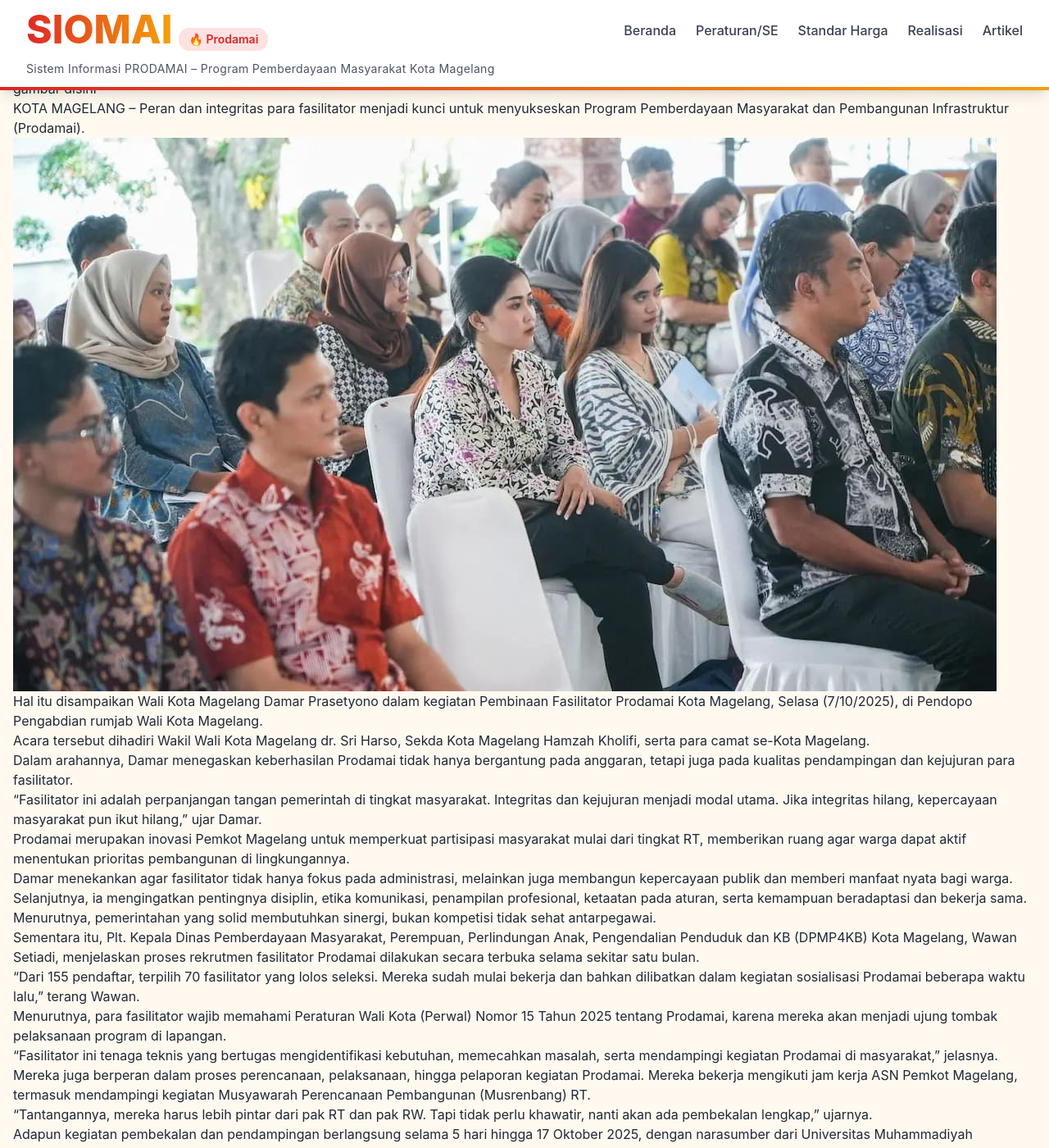
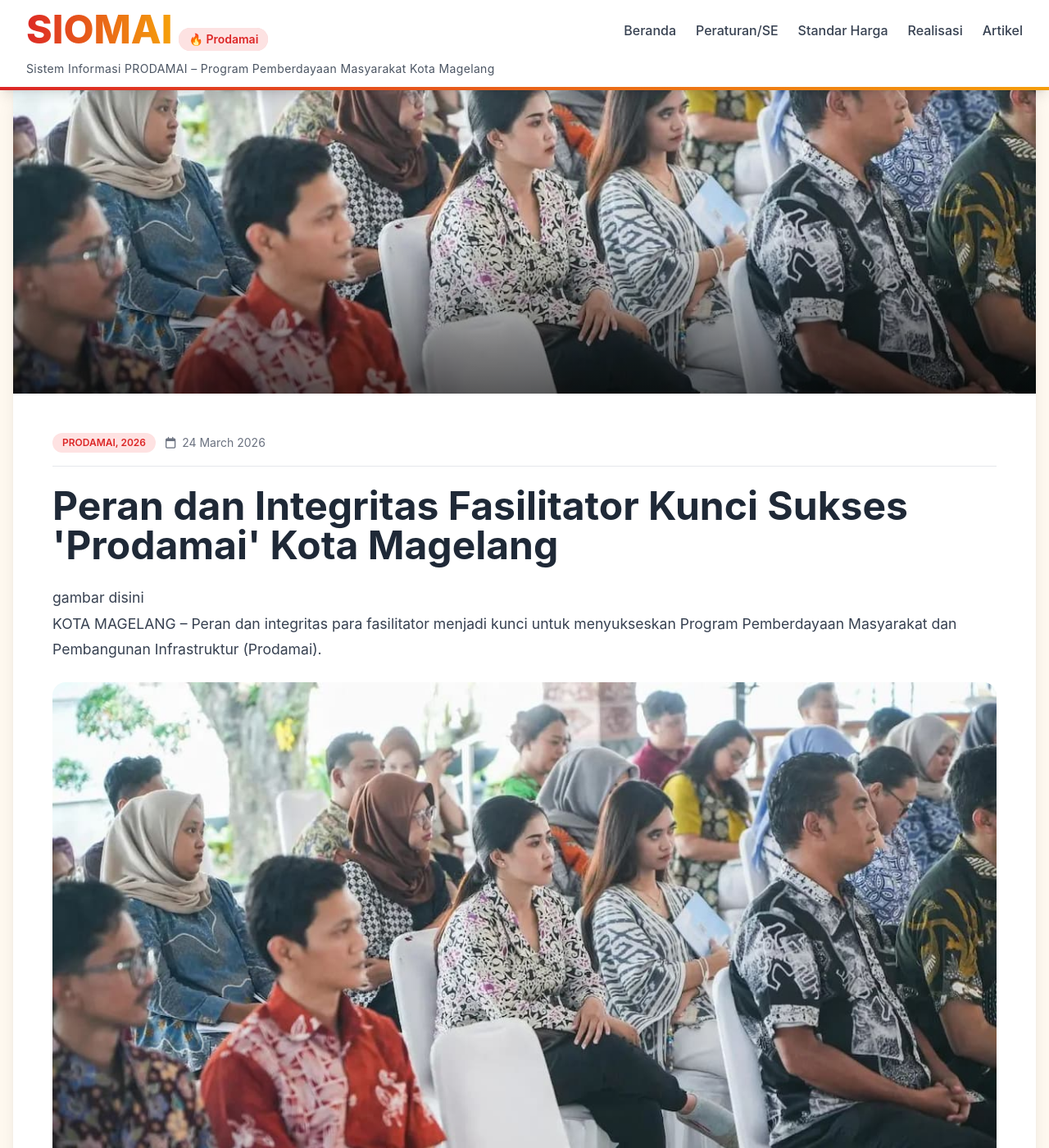
Before and after one commit to fasilitatormgl/siomai, a Jekyll site: the page built from _posts/2026-03-24-peran-dan-integritas-fasilitator-kunci-sukses-prodamai-kota-magelang.md, in a window 1280 px wide and 1400 px high. Shown: the whole window at 82% size. Built offline with Jekyll 4.4.1, drawn with Linux system fonts in a browser that asks for light colours; nearby versions of some CDN libraries; some of the changed text lies outside the part shown.

Commit message:
Update _config.yml

```diff
--- a/_config.yml
+++ b/_config.yml
@@ -20,7 +20,7 @@ defaults:
       path: ""
       type: "posts"
     values:
-      layout: "default"
+      layout: "post"
   -
     scope:
       path: ""
```
